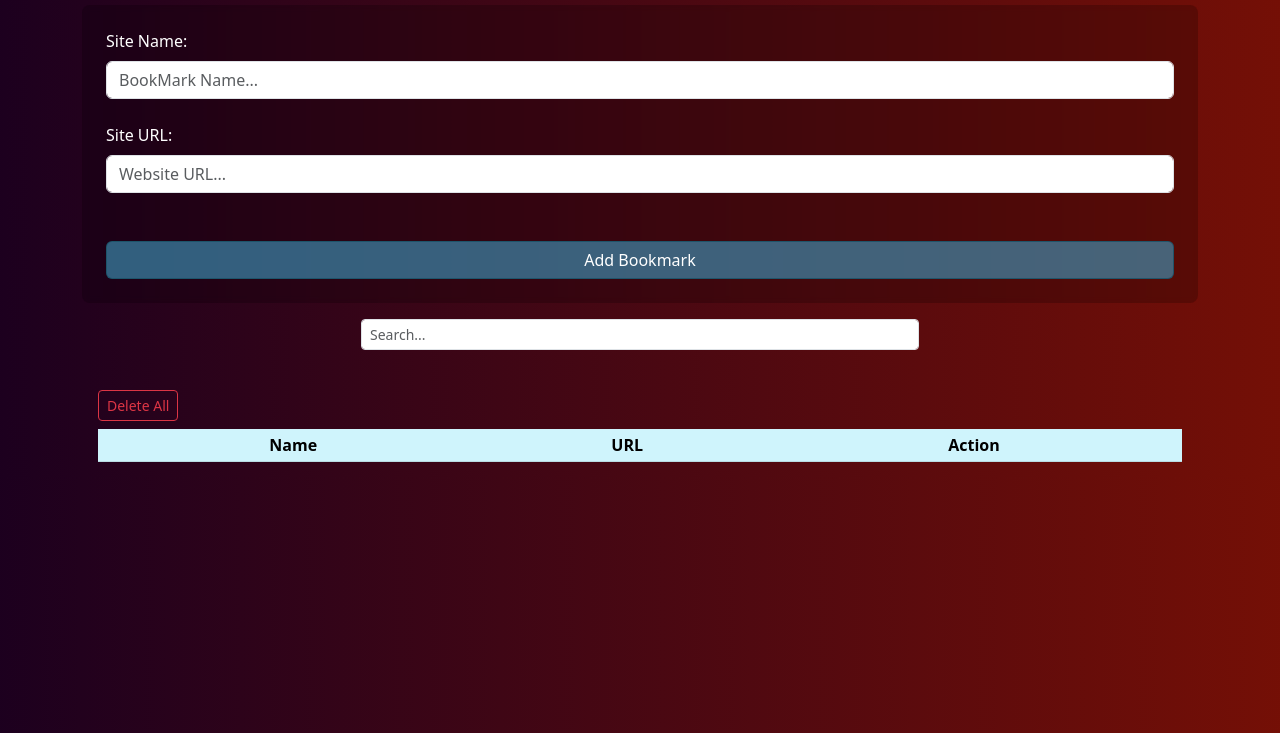
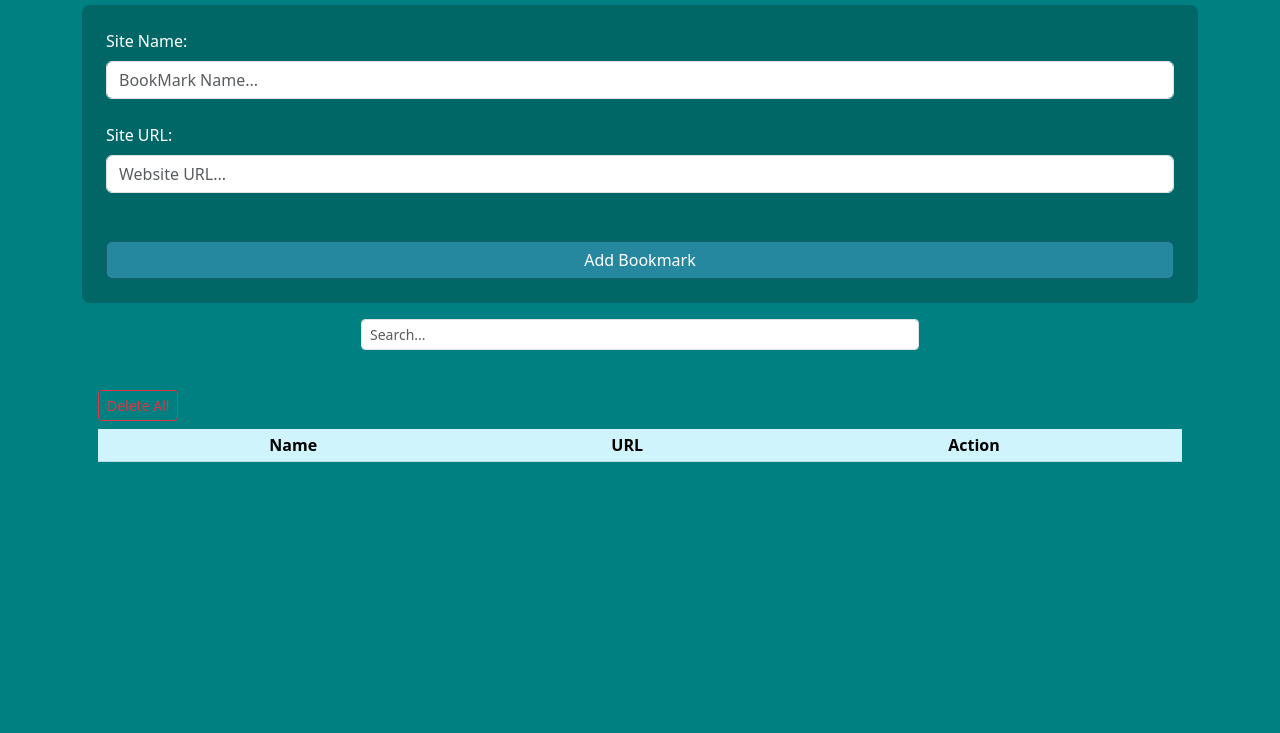
Before and after one commit to Mariam904990/Bookmarker, a plain HTML site: page index.html in a window 1280 px wide. Shown: the part 67-800 px from the top of the page. Drawn offline with Linux system fonts and the light colour scheme; some packages are replaced by stand-ins of ours; a script that the page names is missing.

Commit message:
background changed

```diff
--- a/css/style.css
+++ b/css/style.css
@@ -1,7 +1,8 @@
 body{
-    background: hsla(296, 100%, 6%, 1);
+    /* background: hsla(296, 100%, 6%, 1);
     background: linear-gradient(90deg, hsla(296, 100%, 6%, 1) 0%, hsla(5, 90%, 24%, 1) 100%);
-
+     */
+     background-color: teal;
 }
 
 
```
